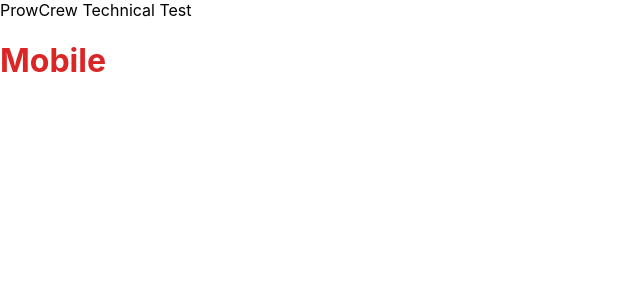
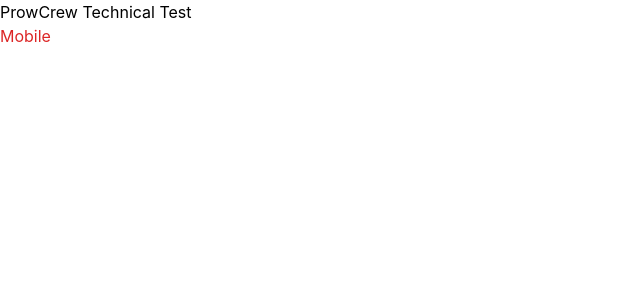
Before and after one commit to passentmanter/procrew-test, a React (Create React App) app: page / in a window 1280 px wide. Shown: the top 300 px of the page, without its empty margins (0-640 px from the left). Built offline with nearby package versions, Linux system fonts and the light colour scheme.

Commit message:
add global style for responsive

```diff
--- a/src/App.css
+++ b/src/App.css
@@ -1,2 +1,40 @@
+/* Base (Mobile-First) Styles */
+:root {
+  --font-size-small: 12px;
+  --font-size-medium: 14px;
+  --font-size-large: 16px;
+  --icon-size-small: 1.2rem;
+  --icon-size-medium: 1.5rem;
+  --icon-size-large: 1.35rem;
+}
+
 .App {
+  font-size: 16px;
 }
+
+
+
+
+/* Medium Devices (Tablets) */
+@media (min-width: 640px) {
+  .App {
+    font-size:14px;
+  }
+
+}
+
+/* Large Devices (Desktops) */
+@media (min-width: 1024px) {
+  .App {
+    font-size: 16px;
+  }
+
+}
+
+/* Extra-Large Devices (4K Displays) */
+@media (min-width: 1440px) {
+  .App {
+    font-size: calc(var(--font-size-large) * 1.125); /* Slightly larger */
+  }
+
+}
--- a/src/index.css
+++ b/src/index.css
@@ -1,9 +1,8 @@
 @layer tailwind-base, primereact, tailwind-utilities;
 
 @layer tailwind-base {
-  /* @tailwind base; */
+  @tailwind base;
 }
-
 @layer tailwind-utilities {
   @tailwind components;
   @tailwind utilities;
@@ -21,4 +20,30 @@ body {
 code {
   font-family: source-code-pro, Menlo, Monaco, Consolas, 'Courier New',
     monospace;
+    margin: 0;
+
 }
+
+
+.hide__Scroll::-webkit-scrollbar {
+  display: none;
+}
+
+/* Hide scrollbar for IE, Edge and Firefox */
+.hide__Scroll {
+  -ms-overflow-style: none;  /* IE and Edge */
+  scrollbar-width: none;  /* Firefox */
+}
+
+
+.left__point{
+	width: 10px;
+	height: 10px;
+	border-left: 0.35em solid transparent;
+	border-right: 0.35em solid transparent;
+	border-top: 1em solid white;
+	position: absolute;
+	left: -12px;
+  bottom: 15px;
+	transform: rotate(70deg);
+}
```
